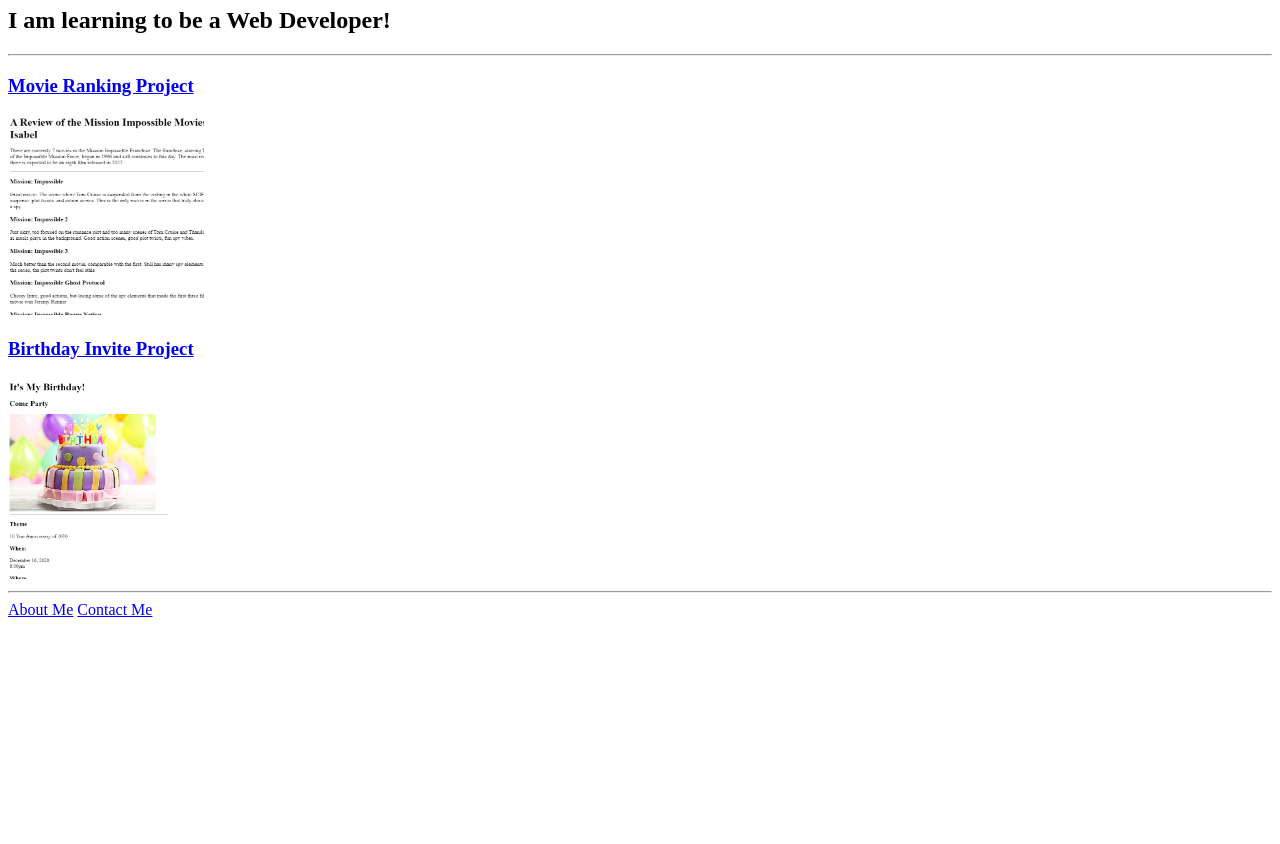
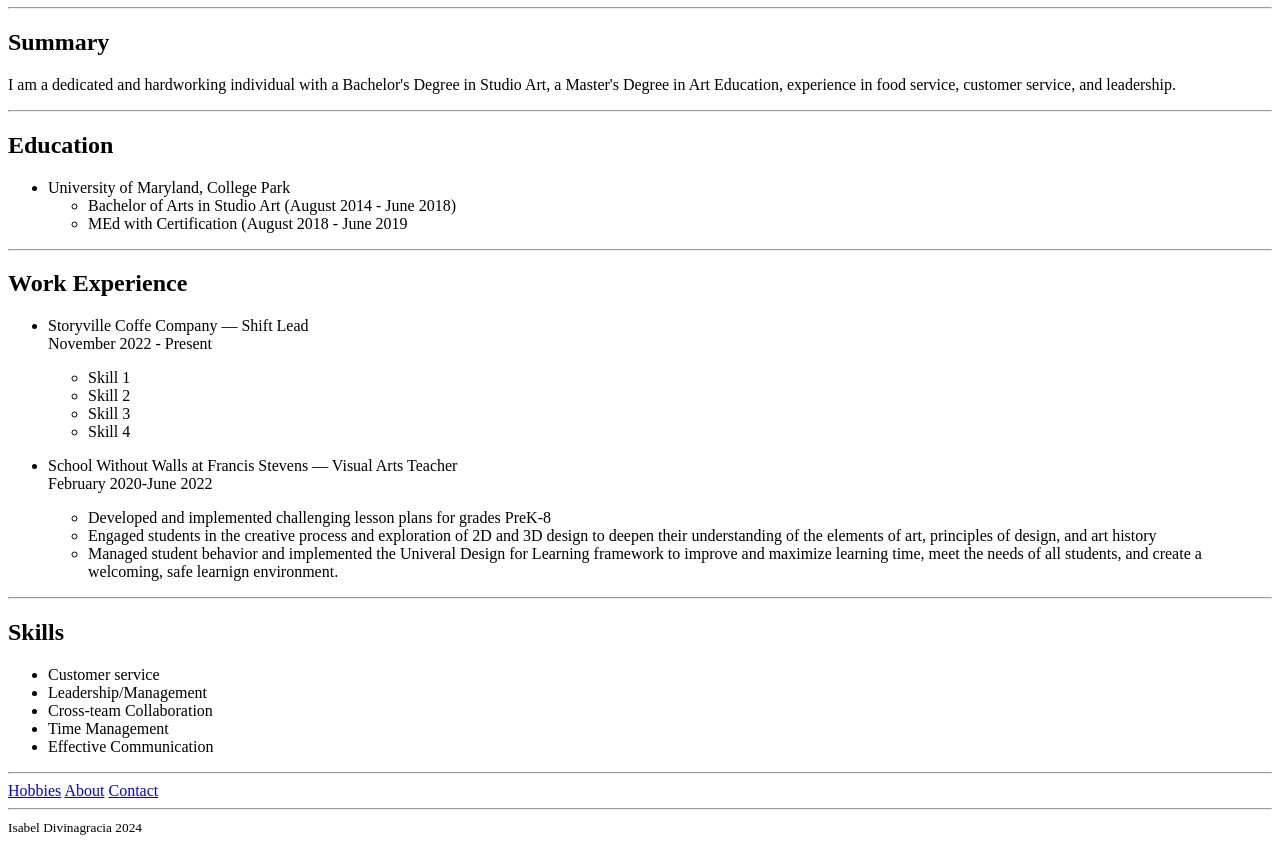
Before and after one commit to idivinagracia/html-portfolio, a plain HTML site: page index.html in a window 1280 px wide. Shown: the part 73-917 px from the top of the page. Before the commit the page ends 800 px from the top, so only its background shows below. Drawn offline with Linux system fonts and the light colour scheme.

Commit message:
Add files via upload

```diff
--- a/index.html
+++ b/index.html
@@ -1,24 +1,72 @@
-<!-- TODO 1: Create the HTML Boilerplate -->
 <!DOCTYPE html>
 <html lang="en">
 <head>
     <meta charset="UTF-8">
     <meta name="viewport" content="width=device-width, initial-scale=1.0">
-    <title>Document</title>
+    <title>My Resume</title>
 </head>
 <body>
-    <h1>Isabel Divinagracia's Portfolio</h1>
-    <h2>I am learning to be a Web Developer!</h2>
+    <h1>Isabel Divinagracia</h1>
     <hr />
 
-    <h3><a href="./public/movie-ranking.html">Movie Ranking Project</a></h3>
-    <img src="./assets/images/movie-ranking.png" height="200" alt="movie ranking project preview"/>
+    <h2>Summary</h2>
+    <p>I am a dedicated and hardworking individual with a Bachelor's Degree in Studio Art, a Master's Degree in Art Education, experience in food service, customer service, and leadership.</p>
+    <hr />
 
+    <h2>Education</h2>
+    <ul>
+        <li>University of Maryland, College Park
+            <ul>
+                <li>Bachelor of Arts in Studio Art (August 2014 - June 2018)</li>
+                <li>MEd with Certification (August 2018 - June 2019 </li>
+            </ul>
+        </li>
+    </ul>
+    <hr />
 
-    <h3><a href="./public/birthday-invite.html">Birthday Invite Project</a></h3>
-    <img src="./assets/images/birthday-invite.png" height="200" alt="birthday invite project preview"/>
+    <h2>Work Experience</h2>
+    <ul>
+        <li><p>Storyville Coffe Company — Shift Lead<br />
+            November 2022 - Present</p>
+            <ul>
+                <li>Skill 1</li>
+                <li>Skill 2</li>
+                <li>Skill 3</li>
+                <li>Skill 4</li>
+            </ul>
+        </li>
+        <li><p>School Without Walls at Francis Stevens — Visual Arts Teacher<br />
+        February 2020-June 2022</p>
+            <ul>
+                <li>Developed and implemented challenging lesson plans for grades PreK-8</li>
+                <li>Engaged students in the creative process and exploration of 2D and 3D design to deepen their understanding of the elements of art, principles of design, and art history
+                </li>
+                <li>Managed student behavior and implemented the Univeral Design for Learning framework to improve and maximize learning time, meet the needs of all students, and create a welcoming, safe learnign environment.
+                </li>
+            </ul>
+        </li>
+    </ul>
     <hr />
-    <a href="./public/about.html">About Me</a>
-    <a href="./public/contact.html">Contact Me</a>
+
+    <h2>Skills</h2>
+    <ul>
+        <li>Customer service</li>
+        <li>Leadership/Management</li>
+        <li>Cross-team Collaboration</li>
+        <li>Time Management</li>
+        <li>Effective Communication</li>
+    </ul>
+    <hr />
+
+    <a href="./public/hobbies.html">Hobbies</a>
+    <a href="./public/about.html">About</a>
+    <a href="./public/contact.html">Contact</a>
+    <hr />
+
+    <footer>
+        <small>Isabel Divinagracia 2024</small>
+
+    </footer>
+
 </body>
 </html>
```
Also changed, not shown: public/about.html (deleted, +0 -20 lines), public/contact.html (deleted, +0 -9 lines), public/hobbies.html (added). Lines whose indentation alone changed are shown as unchanged.
